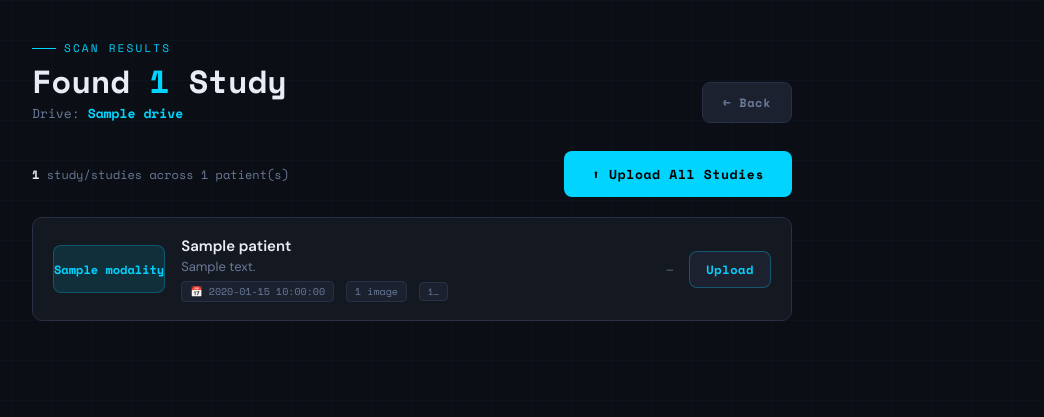
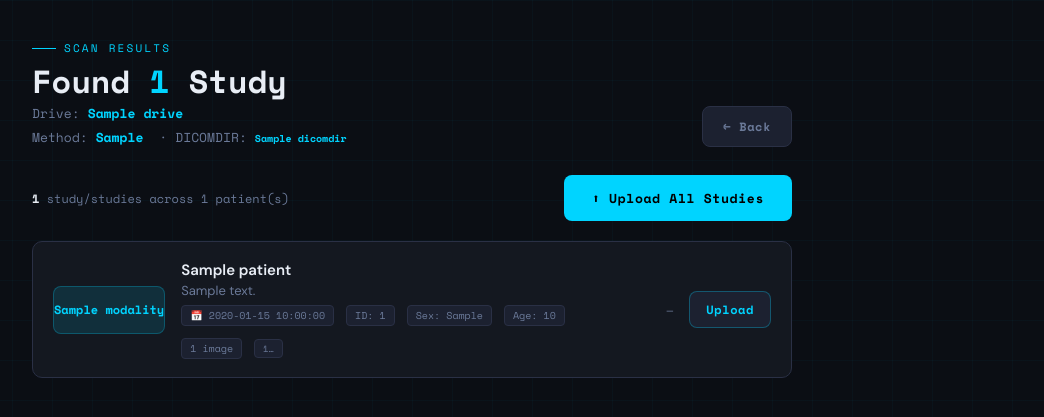
Before and after one commit to aswinthulasir/CT-MRI_CD_to_orthanc_uploader, a FastAPI app: template templates/results.html in a window 1280 px wide. Shown: the top 417 px of the page, without its empty margins (228-1272 px from the left). Run offline with FastAPI, Linux system fonts and the light colour scheme; the template is opened without the code that fills it: most values are stand-ins (such as "Sample title", 1, 10 or a date in 2020).

Commit message:
diom_dir_commit

```diff
--- a/main.py
+++ b/main.py
@@ -1,20 +1,20 @@
 """
-DICOM CD Importer — Optimised for 1000+ slices in <60 s on localhost
-====================================================================
+DICOM CD Importer — DICOMDIR-first, no temp-copy pipeline
+==========================================================
 
 Pipeline:
   1. Detect CD/removable drives.
-  2. FAST COPY: Mirror the entire CD to a local temp folder using parallel
-     threads (eliminates slow optical-drive random reads for every subsequent
-     step).
-  3. Scan DICOM headers from the fast local copy.
-  4. Upload to Orthanc in batched ZIPs from local copy.
-  5. Delete the temp folder once upload is finished.
+  2. FAST SCAN: Search for DICOMDIR at the root or one level deep.
+     If found, parse it directly to extract all file paths + metadata
+     without touching any individual DICOM file.
+  3. If no DICOMDIR found, fall back to parallel DICOM header scan.
+  4. Upload to Orthanc in batched ZIPs directly from the CD/drive.
 
-Key speed improvements:
-  - Temp-folder mirror removes optical-drive latency from scan + upload.
-  - Parallel mirror copy with MIRROR_WORKERS threads.
-  - only 5 DICOM tags decoded (fast header scan).
+Key speed improvements over the old mirror-copy pipeline:
+  - No temp folder creation — files are read directly from the source.
+  - DICOMDIR parse is near-instant (single small file read).
+  - Full patient metadata (Name, ID, Age, Sex) available without
+    scanning any individual DICOM file.
   - Batched ZIP uploads (BATCH_SIZE files per POST).
   - Async semaphore-controlled concurrent uploads (MAX_UPLOAD_WORKERS).
   - httpx connection pool explicitly sized.
@@ -24,8 +24,6 @@ import io
 import json
 import os
 import platform
-import shutil
-import tempfile
 import time
 import zipfile
 import asyncio
@@ -50,18 +48,14 @@ ORTHANC_PASS = "password"
 MAX_UPLOAD_WORKERS = 32   # concurrent async upload coroutines
 BATCH_SIZE         = 50   # DICOM files per ZIP POST
 PRELOAD_WORKERS    = 16   # threads for parallel disk reads
-MIRROR_WORKERS     = 24   # threads for parallel mirror copy from CD
-COPY_BUFFER_SIZE   = 1024 * 1024  # 1 MB buffer for file copy
 
-# Base temp directory for mirrored CD files
-TEMP_BASE_DIR = os.environ.get(
-    "DICOM_TEMP_DIR",
-    os.path.join(tempfile.gettempdir(), "dicom_cd_temp"),
-)
-
-# DICOM tags we actually need (avoids decoding the whole header)
+# DICOM tags we actually need for fallback scanning (avoids decoding whole header)
 _DICOM_TAGS = [
     0x00100010,  # PatientName
+    0x00100020,  # PatientID
+    0x00100030,  # PatientBirthDate
+    0x00100040,  # PatientSex
+    0x00101010,  # PatientAge
     0x0020000D,  # StudyInstanceUID
     0x00081030,  # StudyDescription
     0x00080020,  # StudyDate
@@ -72,9 +66,6 @@ app      = FastAPI()
 BASE_DIR = os.path.dirname(os.path.abspath(__file__))
 templates = Jinja2Templates(directory=os.path.join(BASE_DIR, "templates"))
 scan_cache: dict = {}
-
-# Stores the current temp directory path so we can clean up after upload
-_active_temp_dir: str | None = None
 
 
 # ---------------------------------------------------------------------------
@@ -133,125 +124,202 @@ def detect_cd_drives() -> list:
 
 
 # ---------------------------------------------------------------------------
-# Step 2 — Fast mirror: copy all files from CD to local temp folder
+# Step 2a — DICOMDIR discovery
 # ---------------------------------------------------------------------------
 
-def _collect_all_file_paths(source_dir: str) -> list[str]:
-    """Walk the source directory and return a flat list of all file paths."""
-    paths = []
-    for root, _dirs, files in os.walk(source_dir):
-        for fname in files:
-            paths.append(os.path.join(root, fname))
-    return paths
+def find_dicomdir(drive_path: str) -> str | None:
+    """
+    Search for a DICOMDIR file at the drive root or one level deep.
 
+    Priority:
+      1. <drive_path>/DICOMDIR
+      2. <drive_path>/DICOMDIR.  (some CDs omit extension separator)
+      3. <drive_path>/<subdir>/DICOMDIR  for each immediate subdirectory
+    Returns the absolute path if found, else None.
+    """
+    # Case-insensitive candidates at root
+    candidates = ["DICOMDIR", "dicomdir", "Dicomdir"]
+    for name in candidates:
+        p = os.path.join(drive_path, name)
+        if os.path.isfile(p):
+            print(f"[DICOMDIR] Found at root: {p}")
+            return p
 
-def _copy_single_file(args: tuple[str, str, str]) -> tuple[str, str | None]:
-    """
-    Copy one file from the CD to the temp folder, preserving the relative
-    directory structure.  Returns (dest_path, error_or_None).
-    """
-    src_path, source_root, dest_root = args
+    # One level deep
     try:
-        rel = os.path.relpath(src_path, source_root)
-        dest_path = os.path.join(dest_root, rel)
-        dest_dir = os.path.dirname(dest_path)
-        os.makedirs(dest_dir, exist_ok=True)
-        # Use a large buffer to minimise CD read syscalls
-        with open(src_path, "rb", buffering=COPY_BUFFER_SIZE) as fin, \
-             open(dest_path, "wb", buffering=COPY_BUFFER_SIZE) as fout:
-            shutil.copyfileobj(fin, fout, length=COPY_BUFFER_SIZE)
-        return (dest_path, None)
-    except Exception as exc:
-        return ("", str(exc))
+        for entry in os.scandir(drive_path):
+            if entry.is_dir():
+                for name in candidates:
+                    p = os.path.join(entry.path, name)
+                    if os.path.isfile(p):
+                        print(f"[DICOMDIR] Found in subdirectory: {p}")
+                        return p
+    except PermissionError:
+        pass
 
-
-def mirror_cd_to_temp(drive_path: str) -> tuple[str, int, int, float]:
-    """
-    Copy every file from *drive_path* into a local temp directory using
-    parallel threads.
-
-    Returns
-    -------
-    (temp_dir, total_files, failed_count, elapsed_seconds)
-    """
-    global _active_temp_dir
-
-    # Clean up any previous temp dir
-    cleanup_temp_dir()
-
-    # Create a fresh temp directory
-    os.makedirs(TEMP_BASE_DIR, exist_ok=True)
-    temp_dir = tempfile.mkdtemp(prefix="cd_", dir=TEMP_BASE_DIR)
-    _active_temp_dir = temp_dir
-
-    print(f"[MIRROR] Starting copy from CD '{drive_path}' → temp '{temp_dir}'")
-    t0 = time.monotonic()
-
-    # Enumerate all files on the CD
-    all_src = _collect_all_file_paths(drive_path)
-    total = len(all_src)
-    print(f"[MIRROR] Found {total} files on CD. Copying with {MIRROR_WORKERS} threads …")
-
-    # Parallel copy
-    copy_args = [(p, drive_path, temp_dir) for p in all_src]
-    failed = 0
-    copied = 0
-    with ThreadPoolExecutor(max_workers=MIRROR_WORKERS) as pool:
-        for dest, err in pool.map(_copy_single_file, copy_args):
-            if err:
-                failed += 1
-                print(f"[MIRROR]   ✗ copy failed: {err}")
-            else:
-                copied += 1
-                # Progress every 100 files
-                if copied % 100 == 0:
-                    print(f"[MIRROR]   copied {copied}/{total} files …")
-
-    elapsed = time.monotonic() - t0
-    print(f"[MIRROR] ✓ Copy complete: {copied} files in {_fmt_duration(elapsed)} "
-          f"({failed} failed)")
-    return (temp_dir, total, failed, elapsed)
-
-
-def cleanup_temp_dir():
-    """Remove the active temp directory and all its contents."""
-    global _active_temp_dir
-    if _active_temp_dir and os.path.isdir(_active_temp_dir):
-        print(f"[CLEANUP] Deleting temp folder: {_active_temp_dir}")
-        try:
-            shutil.rmtree(_active_temp_dir, ignore_errors=True)
-            print(f"[CLEANUP] ✓ Temp folder deleted successfully")
-        except Exception as exc:
-            print(f"[CLEANUP] ✗ Error deleting temp folder: {exc}")
-        _active_temp_dir = None
+    print(f"[DICOMDIR] Not found under: {drive_path}")
+    return None
 
 
 # ---------------------------------------------------------------------------
-# Step 3 — Fast header scan (reads from local temp folder now)
+# Step 2b — Parse DICOMDIR into studies dict (fast, single-file read)
+# ---------------------------------------------------------------------------
+
+def _norm_str(val) -> str:
+    """Safely convert a DICOM attribute value to a clean string."""
+    s = str(val).strip()
+    return s if s else ""
+
+
+def scan_from_dicomdir(dicomdir_path: str) -> dict:
+    """
+    Parse a DICOMDIR file and return the same studies dict structure as
+    scan_drive_fallback(), but without touching any individual DICOM instance file.
+
+    Returns:
+        { patient_str: { study_uid: [ file_info_dict, ... ], ... }, ... }
+
+    Each file_info_dict contains:
+        path, patient, patient_id, patient_sex, patient_age,
+        study_uid, desc, date, modality
+    """
+    # IMPORTANT: use absolute path so dirname is never empty string
+    dicomdir_path = os.path.abspath(dicomdir_path)
+    dicomdir_dir  = os.path.dirname(dicomdir_path)
+    t0 = time.monotonic()
+    print(f"[DICOMDIR] Parsing: {dicomdir_path}")
+    print(f"[DICOMDIR] File-set root (base for file paths): {dicomdir_dir}")
+
+    dicomdir = pydicom.dcmread(dicomdir_path)
+
+    if not hasattr(dicomdir, "DirectoryRecordSequence"):
+        print("[DICOMDIR] No DirectoryRecordSequence — cannot parse.")
+        return {}
+
+    studies: dict = defaultdict(lambda: defaultdict(list))
+
+    # State carried through the flat record list
+    current_patient     = "Unknown"
+    current_patient_id  = ""
+    current_patient_sex = ""
+    current_patient_age = ""
+    current_study_uid   = "Unknown"
+    current_desc        = ""
+    current_date        = ""
+    current_modality    = ""
+
+    image_count   = 0
+    patient_count = 0
+    study_count   = 0
+    first_path_shown = False
+
+    for record in dicomdir.DirectoryRecordSequence:
+        rtype = _norm_str(getattr(record, "DirectoryRecordType", ""))
+
+        if rtype == "PATIENT":
+            current_patient     = _norm_str(getattr(record, "PatientName",  "Unknown")) or "Unknown"
+            current_patient_id  = _norm_str(getattr(record, "PatientID",    ""))
+            current_patient_sex = _norm_str(getattr(record, "PatientSex",   ""))
+            current_patient_age = _norm_str(getattr(record, "PatientAge",   ""))
+            patient_count += 1
+
+        elif rtype == "STUDY":
+            current_study_uid = _norm_str(getattr(record, "StudyInstanceUID", "Unknown")) or "Unknown"
+            current_desc      = _norm_str(getattr(record, "StudyDescription", ""))
+            current_date      = _norm_str(getattr(record, "StudyDate",        ""))
+            study_count += 1
+
+        elif rtype == "SERIES":
+            # Modality is typically on the SERIES record
+            current_modality = _norm_str(getattr(record, "Modality", ""))
+
+        elif rtype == "IMAGE":
+            ref_file_id = getattr(record, "ReferencedFileID", None)
+            if ref_file_id is None:
+                continue
+
+            # ReferencedFileID may be:
+            #   - A pydicom MultiValue / list: ['A', 'Z01']
+            #   - A plain string with backslash separators: 'A\\Z01'
+            #   - A single string with no separator: 'A/Z01'
+            if hasattr(ref_file_id, '__iter__') and not isinstance(ref_file_id, str):
+                # list / MultiValue — each element is one path component
+                parts = [str(p).strip() for p in ref_file_id if str(p).strip()]
+            else:
+                raw = str(ref_file_id).strip()
+                # Try backslash first (DICOM standard separator on ISO 9660)
+                if "\\" in raw:
+                    parts = [p for p in raw.split("\\") if p]
+                elif "/" in raw:
+                    parts = [p for p in raw.split("/") if p]
+                else:
+                    parts = [raw]
+
+            if not parts:
+                continue
+
+            file_path = os.path.join(dicomdir_dir, *parts)
+
+            # Show the first constructed path so we can spot issues immediately
+            if not first_path_shown:
+                first_path_shown = True
+                exists = os.path.isfile(file_path)
+                print(f"[DICOMDIR] Sample path: {file_path!r}  exists={exists}")
+                if not exists:
+                    print(f"[DICOMDIR] WARNING: first file not found — check path construction!")
+                    print(f"[DICOMDIR]   dicomdir_dir={dicomdir_dir!r}  parts={parts}")
+
+            studies[current_patient][current_study_uid].append({
+                "path":        file_path,
+                "patient":     current_patient,
+                "patient_id":  current_patient_id,
+                "patient_sex": current_patient_sex,
+                "patient_age": current_patient_age,
+                "study_uid":   current_study_uid,
+                "desc":        current_desc,
+                "date":        current_date,
+                "modality":    current_modality,
+            })
+            image_count += 1
+
+    elapsed = time.monotonic() - t0
+    print(
+        f"[DICOMDIR] ✓ Parsed in {_fmt_duration(elapsed)}: "
+        f"{patient_count} patients, {study_count} studies, {image_count} images"
+    )
+    return {p: dict(s) for p, s in studies.items()}
+
+
+
+# ---------------------------------------------------------------------------
+# Step 2c — Fallback: parallel DICOM header scan (used when no DICOMDIR)
 # ---------------------------------------------------------------------------
 
 def _read_dicom_header(fpath: str) -> dict | None:
-    """Read only the 5 tags we need — 3-5× faster than full header decode."""
+    """Read only the tags we need — faster than full header decode."""
     try:
         ds = pydicom.dcmread(fpath, specific_tags=_DICOM_TAGS)
         return {
-            "path":      fpath,
-            "patient":   str(getattr(ds, "PatientName",      "Unknown")),
-            "study_uid": str(getattr(ds, "StudyInstanceUID",  "Unknown")),
-            "desc":      str(getattr(ds, "StudyDescription",  "")),
-            "date":      str(getattr(ds, "StudyDate",         "")),
-            "modality":  str(getattr(ds, "Modality",          "")),
+            "path":        fpath,
+            "patient":     _norm_str(getattr(ds, "PatientName",      "Unknown")) or "Unknown",
+            "patient_id":  _norm_str(getattr(ds, "PatientID",        "")),
+            "patient_sex": _norm_str(getattr(ds, "PatientSex",       "")),
+            "patient_age": _norm_str(getattr(ds, "PatientAge",       "")),
+            "study_uid":   _norm_str(getattr(ds, "StudyInstanceUID", "Unknown")) or "Unknown",
+            "desc":        _norm_str(getattr(ds, "StudyDescription", "")),
+            "date":        _norm_str(getattr(ds, "StudyDate",        "")),
+            "modality":    _norm_str(getattr(ds, "Modality",         "")),
         }
     except Exception:
         return None
 
 
-def scan_drive(drive_path: str) -> dict:
+def scan_drive_fallback(drive_path: str) -> dict:
     """
-    Scan directory for DICOM headers.
-    Now reads from the local temp copy for maximum speed.
+    Fallback: walk the entire drive and scan DICOM headers in parallel.
+    Used only when no DICOMDIR is present.
     """
-    print(f"[SCAN] Walking directory: {drive_path}")
+    print(f"[SCAN] Fallback walk of: {drive_path}")
     t0 = time.monotonic()
 
     all_paths = [
@@ -259,12 +327,12 @@ def scan_drive(drive_path: str) -> dict:
         for root, _dirs, files in os.walk(drive_path)
         for fname in files
     ]
-    print(f"[SCAN] Found {len(all_paths)} files. Scanning DICOM headers with "
+    print(f"[SCAN] Found {len(all_paths)} files. Scanning headers with "
           f"{PRELOAD_WORKERS} threads …")
 
     studies: dict = defaultdict(lambda: defaultdict(list))
     scanned = 0
-    valid = 0
+    valid   = 0
     with ThreadPoolExecutor(max_workers=PRELOAD_WORKERS) as pool:
         for result in pool.map(_read_dicom_header, all_paths):
             scanned += 1
@@ -276,14 +344,14 @@ def scan_drive(drive_path: str) -> dict:
 
     elapsed = time.monotonic() - t0
     num_patients = len(studies)
-    num_studies = sum(len(s) for s in studies.values())
-    print(f"[SCAN] ✓ Scan complete in {_fmt_duration(elapsed)}: "
+    num_studies  = sum(len(s) for s in studies.values())
+    print(f"[SCAN] ✓ Done in {_fmt_duration(elapsed)}: "
           f"{valid} DICOM files, {num_patients} patients, {num_studies} studies")
     return {p: dict(s) for p, s in studies.items()}
 
 
 # ---------------------------------------------------------------------------
-# Step 4a — ZIP buffer assembly
+# Step 3a — ZIP buffer assembly
 # ---------------------------------------------------------------------------
 
 def _make_zip(batch: list[dict]) -> bytes:
@@ -298,7 +366,7 @@ def _make_zip(batch: list[dict]) -> bytes:
 
 
 # ---------------------------------------------------------------------------
-# Step 4b — Preload files into memory (fast from local temp folder)
+# Step 3b — Preload files into memory (reads directly from source drive)
 # ---------------------------------------------------------------------------
 
 def _load_file(info: dict) -> dict:
@@ -306,10 +374,19 @@ def _load_file(info: dict) -> dict:
         with open(info["path"], "rb") as fh:
             return {**info, "data": fh.read()}
     except Exception as exc:
+        # Print first few errors so path problems are immediately visible
+        _load_file._err_count = getattr(_load_file, "_err_count", 0) + 1
+        if _load_file._err_count <= 5:
+            print(f"[PRELOAD]   ✗ Cannot read {info['path']!r}: {exc}")
         return {**info, "data": None, "load_error": str(exc)}
 
 
+_load_file._err_count = 0  # reset on module load
+
+
+
 def preload_files(files: list) -> list:
+    _load_file._err_count = 0  # reset per-run so errors always print
     print(f"[PRELOAD] Loading {len(files)} files into memory with "
           f"{PRELOAD_WORKERS} threads …")
     t0 = time.monotonic()
@@ -317,12 +394,14 @@ def preload_files(files: list) -> list:
         result = list(pool.map(_load_file, files))
     elapsed = time.monotonic() - t0
     ok = sum(1 for r in result if r.get("data"))
-    print(f"[PRELOAD] ✓ Loaded {ok}/{len(files)} files in {_fmt_duration(elapsed)}")
+    failed_count = len(files) - ok
+    print(f"[PRELOAD] ✓ Loaded {ok}/{len(files)} files in {_fmt_duration(elapsed)}"
+          + (f" ({failed_count} FAILED)" if failed_count else ""))
     return result
 
 
 # ---------------------------------------------------------------------------
-# Step 4c — Upload helpers
+# Step 3c — Upload helpers
 # ---------------------------------------------------------------------------
 
 async def _upload_batch(batch: list[dict], client: httpx.AsyncClient) -> list[dict]:
@@ -374,11 +453,11 @@ def collect_files(patient, study) -> list:
 
 
 # ---------------------------------------------------------------------------
-# Step 4d — SSE upload stream
+# Step 3d — SSE upload stream
 # ---------------------------------------------------------------------------
 
 async def upload_stream(files: list):
-    """SSE generator for file upload with temp cleanup on completion."""
+    """SSE generator for file upload."""
     total      = len(files)
     done_count = 0
     failed     = 0
@@ -394,7 +473,7 @@ async def upload_stream(files: list):
     for f in files:
         study_totals[f.get("study_uid", "__unknown__")] += 1
 
-    # Preload files from temp folder into memory
+    # Preload files directly from source (CD/drive) into memory
     yield f"data: {json.dumps({'type': 'progress', 'done': 0, 'total': total, 'failed': 0, 'file': 'Pre-loading files into memory…', 'ok': True, 'elapsed': 0.0, 'study_uid': ''})}\n\n"
     loaded = await asyncio.get_event_loop().run_in_executor(None, preload_files, files)
 
@@ -448,10 +527,6 @@ async def upload_stream(files: list):
     print(f"[UPLOAD] ✓ Upload complete: {total - failed} succeeded, "
           f"{failed} failed in {_fmt_duration(total_elapsed)}")
 
-    # --- Step 5: Cleanup temp folder after upload ---
-    print(f"[UPLOAD] Cleaning up temp files …")
-    await asyncio.get_event_loop().run_in_executor(None, cleanup_temp_dir)
-
     yield (
         f"data: {json.dumps({'type': 'done', 'total': total, 'succeeded': total-failed, 'failed': failed, 'elapsed': round(total_elapsed, 1), 'elapsed_str': _fmt_duration(total_elapsed)})}\n\n"
     )
@@ -472,21 +547,25 @@ def home(request: Request):
 async def scan(request: Request, drive: str = Form(...)):
     loop = asyncio.get_event_loop()
 
-    # --- Step 2: Mirror CD to temp folder ---
     print(f"\n{'='*60}")
     print(f"[PIPELINE] Starting DICOM import pipeline for drive: {drive}")
     print(f"{'='*60}")
-
     t_pipeline = time.monotonic()
 
-    print(f"\n[PIPELINE] Step 1/3 — Copying files from CD to local temp folder …")
-    temp_dir, total_files, copy_failed, copy_time = await loop.run_in_executor(
-        None, mirror_cd_to_temp, drive
-    )
+    # --- Step 1: Search for DICOMDIR ---
+    print(f"\n[PIPELINE] Step 1/2 — Searching for DICOMDIR …")
+    dicomdir_path = await loop.run_in_executor(None, find_dicomdir, drive)
 
-    # --- Step 3: Scan DICOM headers from temp folder (fast local reads) ---
-    print(f"\n[PIPELINE] Step 2/3 — Scanning DICOM headers from temp folder …")
-    studies_raw = await loop.run_in_executor(None, scan_drive, temp_dir)
+    if dicomdir_path:
+        # --- Step 2a: Parse DICOMDIR (fast, single file) ---
+        print(f"\n[PIPELINE] Step 2/2 — Parsing DICOMDIR …")
+        studies_raw = await loop.run_in_executor(None, scan_from_dicomdir, dicomdir_path)
+        scan_method = "DICOMDIR"
+    else:
+        # --- Step 2b: Fallback — parallel header scan ---
+        print(f"\n[PIPELINE] Step 2/2 — No DICOMDIR found. Falling back to full scan …")
+        studies_raw = await loop.run_in_executor(None, scan_drive_fallback, drive)
+        scan_method = "Full Scan"
 
     scan_cache.clear()
     scan_cache.update(studies_raw)
@@ -495,31 +574,45 @@ async def scan(request: Request, drive: str = Form(...)):
     total_dicoms = sum(
         len(fl) for stds in studies_raw.values() for fl in stds.values()
     )
-    print(f"\n[PIPELINE] Steps 1-2 done in {_fmt_duration(pipeline_elapsed)}: "
-          f"{total_files} files copied, {total_dicoms} DICOM files found")
-    print(f"[PIPELINE] Step 3/3 — Upload will begin when user confirms.\n")
+    print(
+        f"\n[PIPELINE] Done in {_fmt_duration(pipeline_elapsed)}: "
+        f"{total_dicoms} DICOM files, method={scan_method}"
+    )
+    print(f"[PIPELINE] Upload will begin when user confirms.\n")
 
+    # Build flat study list for the template
     flat = []
     for patient, studies_dict in studies_raw.items():
         for uid, file_list in studies_dict.items():
             first = file_list[0] if file_list else {}
             flat.append({
-                "patient":   patient,
-                "study_uid": uid,
-                "desc":      first.get("desc", ""),
-                "date":      first.get("date", ""),
-                "modality":  first.get("modality", ""),
-                "count":     len(file_list),
+                "patient":     patient,
+                "patient_id":  first.get("patient_id",  ""),
+                "patient_sex": first.get("patient_sex", ""),
+                "patient_age": first.get("patient_age", ""),
+                "study_uid":   uid,
+                "desc":        first.get("desc",     ""),
+                "date":        first.get("date",     ""),
+                "modality":    first.get("modality", ""),
+                "count":       len(file_list),
             })
+
     return templates.TemplateResponse(
-        "results.html", {"request": request, "studies": flat, "drive": drive}
+        "results.html",
+        {
+            "request":     request,
+            "studies":     flat,
+            "drive":       drive,
+            "scan_method": scan_method,
+            "dicomdir":    dicomdir_path or "",
+        },
     )
 
 
 @app.get("/upload-stream")
 async def upload_stream_route(patient: str = "", study: str = ""):
     files = collect_files(patient or None, study or None)
-    print(f"\n[PIPELINE] Step 3/3 — Starting upload of {len(files)} files to Orthanc")
+    print(f"\n[PIPELINE] Starting upload of {len(files)} files to Orthanc")
     return StreamingResponse(
         upload_stream(files),
         media_type="text/event-stream",
--- a/templates/results.html
+++ b/templates/results.html
@@ -588,6 +588,11 @@
       <div class="tag">Scan Results</div>
       <h1>Found <span>{{ studies|length }}</span> {{ 'Study' if studies|length == 1 else 'Studies' }}</h1>
       <div class="header-meta">Drive: <strong>{{ drive }}</strong></div>
+      <div class="header-meta">
+        Method: <strong>{{ scan_method }}</strong>
+        {% if dicomdir %}&nbsp;·&nbsp;DICOMDIR: <strong style="font-size:10px;word-break:break-all;">{{ dicomdir
+          }}</strong>{% endif %}
+      </div>
     </div>
     <a href="/" class="btn btn-back">← Back</a>
   </header>
@@ -614,6 +619,15 @@
           {% if s.date %}
           <span class="meta-pill">📅 {{ s.date[:4] + '-' + s.date[4:6] + '-' + s.date[6:] if s.date|length == 8 else
             s.date }}</span>
+          {% endif %}
+          {% if s.patient_id %}
+          <span class="meta-pill">ID: {{ s.patient_id }}</span>
+          {% endif %}
+          {% if s.patient_sex %}
+          <span class="meta-pill">Sex: {{ s.patient_sex }}</span>
+          {% endif %}
+          {% if s.patient_age %}
+          <span class="meta-pill">Age: {{ s.patient_age }}</span>
           {% endif %}
           <span class="meta-pill">{{ s.count }} image{{ 's' if s.count != 1 else '' }}</span>
           <span class="meta-pill" style="word-break:break-all;font-size:9px;">{{ s.study_uid[:24] }}…</span>
```
